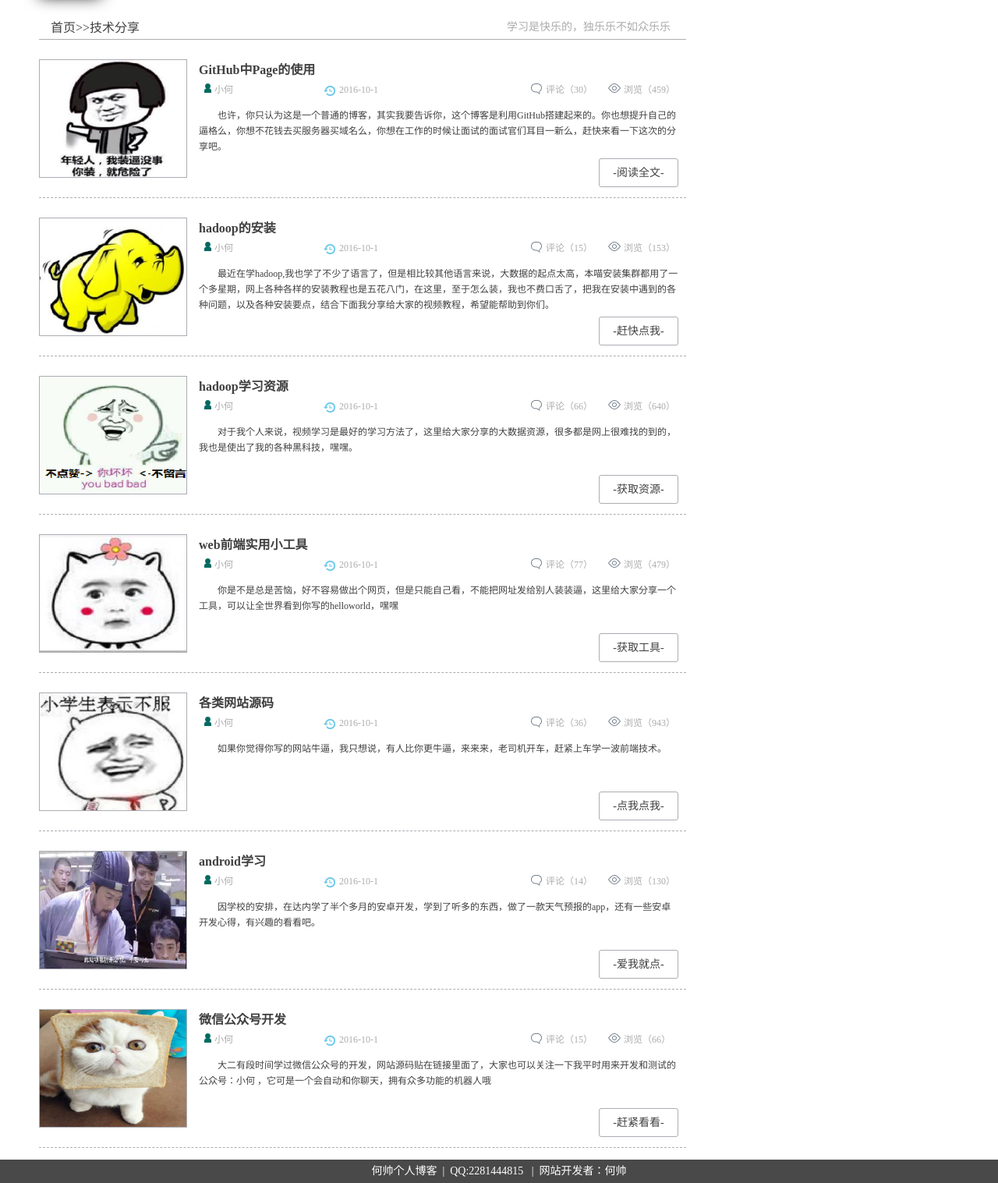
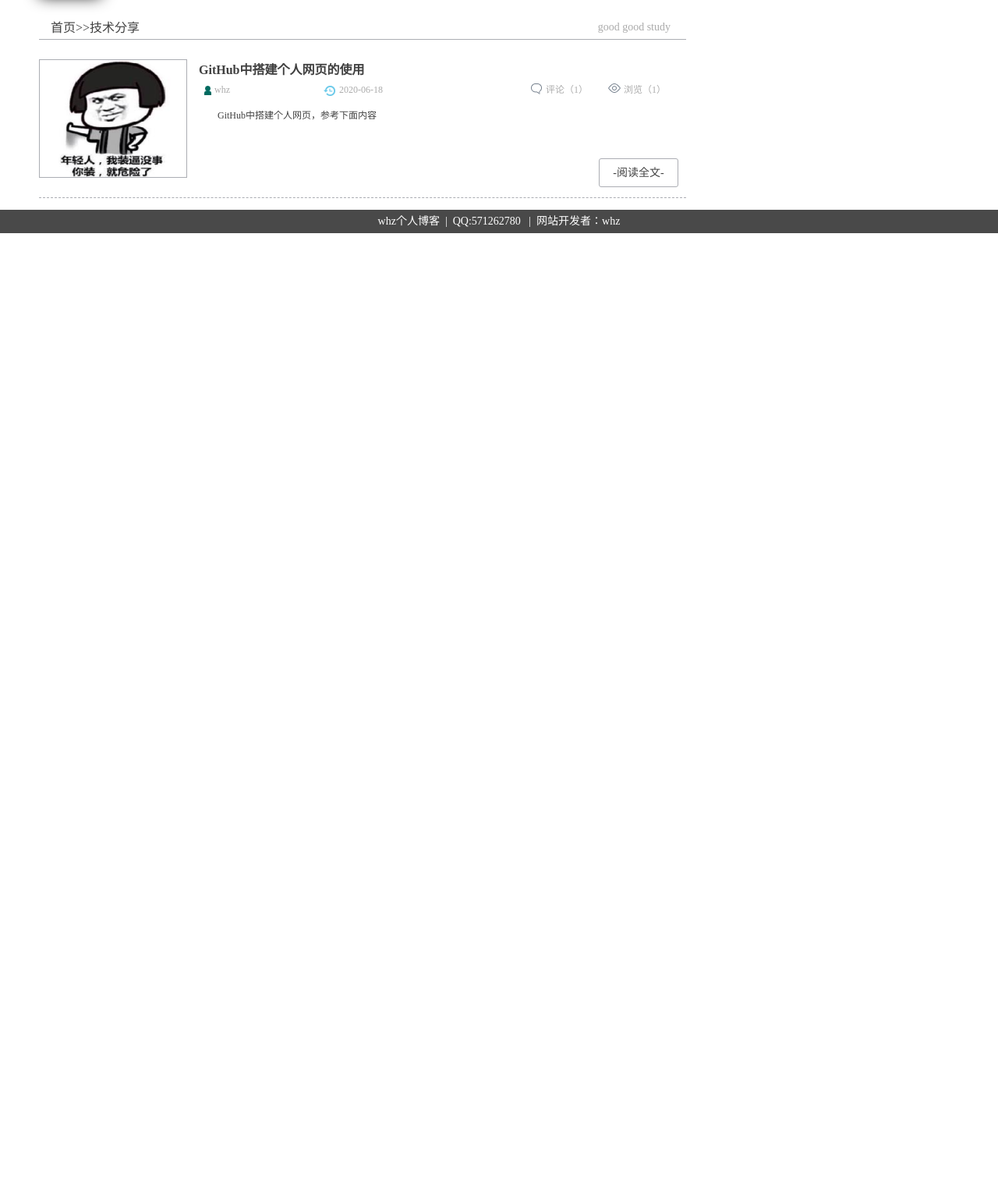
Before and after one commit to afterall204168/wanghaozhib, a plain HTML site: page article_list_jy.html in a window 1280 px wide. Shown: the part 70-1587 px from the top of the page at 78% size. After the commit the page ends 800 px from the top, so only its background shows below. Drawn offline with Linux system fonts and the light colour scheme.

Commit message:
Update article_list_jy.html

```diff
--- a/article_list_jy.html
+++ b/article_list_jy.html
@@ -31,75 +31,15 @@
 	<div class="article_left">
 		<div class="article_tuiJ">
 			<h3><a href="#">首页</a>&gt;&gt;<a href="#">技术分享</a></h3>
-			<p>学习是快乐的，独乐乐不如众乐乐</p>
+			<p>good good study</p>
 		</div>
 		<div class="article_tit">
 			<div class="article_tit_pic"><a href="#"><img src="images/zhuangbi.png"/></a></div>
 			<div class="article_tit_txt">
-				<h4><a href="#">GitHub中Page的使用</a></h4>
-				<p><a href="javascript:voide(0)" class="writer">小何</a><a href="#" class="Clas"></a><a href="javascript:voide(0)" class="time">2016-10-1</a><a href="javascript:voide(0)" class="opine">评论（30）</a><a href="javascript:voide(0)" class="look">浏览（459）</a></p>
-				<p class="article_con">也许，你只认为这是一个普通的博客，其实我要告诉你，这个博客是利用GitHub搭建起来的。你也想提升自己的逼格么，你想不花钱去买服务器买域名么，你想在工作的时候让面试的面试官们耳目一新么，赶快来看一下这次的分享吧。</p>
-				<a href="pagestudy.html" class="readAll">-阅读全文-</a>
-			</div>
-			<div style="clear:both;"></div>
-		</div>
-		<div class="article_tit">
-			<div class="article_tit_pic"><a href="#"><img src="images/hadooplogo.png"/></a></div>
-			<div class="article_tit_txt">
-				<h4><a href="#">hadoop的安装</a></h4>
-				<p><a href="javascript:voide(0)" class="writer">小何</a><a href="#" class="Clas"></a><a href="javascript:voide(0)" class="time">2016-10-1</a><a href="javascript:voide(0)" class="opine">评论（15）</a><a href="javascript:voide(0)" class="look">浏览（153）</a></p>
-				<p class="article_con">最近在学hadoop,我也学了不少了语言了，但是相比较其他语言来说，大数据的起点太高，本喵安装集群都用了一个多星期，网上各种各样的安装教程也是五花八门，在这里，至于怎么装，我也不费口舌了，把我在安装中遇到的各种问题，以及各种安装要点，结合下面我分享给大家的视频教程，希望能帮助到你们。</p>
-				<a href="https://github.com/woshidandan/hadoop" class="readAll">-赶快点我- </a>
-			</div>
-			<div style="clear:both;"></div>
-		</div>
-		<div class="article_tit">
-			<div class="article_tit_pic"><a href="#"><img src="images/dianzan.png"/></a></div>
-			<div class="article_tit_txt">
-				<h4><a href="#">hadoop学习资源</a></h4>
-				<p><a href="javascript:voide(0)" class="writer">小何</a><a href="#" class="Clas"></a><a href="javascript:voide(0)" class="time">2016-10-1</a><a href="javascript:voide(0)" class="opine">评论（66）</a><a href="javascript:voide(0)" class="look">浏览（640）</a></p>
-				<p class="article_con">对于我个人来说，视频学习是最好的学习方法了，这里给大家分享的大数据资源，很多都是网上很难找的到的，我也是使出了我的各种黑科技，嘿嘿。</p>
-				<a href="https://github.com/woshidandan/hadoop" class="readAll">-获取资源-</a>
-			</div>
-			<div style="clear:both;"></div>
-		</div>
-		<div class="article_tit">
-			<div class="article_tit_pic"><a href="#"><img src="images/webgongju.png"/></a></div>
-			<div class="article_tit_txt">
-				<h4><a href="#">web前端实用小工具</a></h4>
-				<p><a href="javascript:voide(0)" class="writer">小何</a><a href="#" class="Clas"></a><a href="javascript:voide(0)" class="time">2016-10-1</a><a href="javascript:voide(0)" class="opine">评论（77）</a><a href="javascript:voide(0)" class="look">浏览（479）</a></p>
-				<p class="article_con">你是不是总是苦恼，好不容易做出个网页，但是只能自己看，不能把网址发给别人装装逼，这里给大家分享一个工具，可以让全世界看到你写的helloworld，嘿嘿</p>
-				<a href="https://github.com/woshidandan/web/tree/master/%E5%86%85%E7%BD%91%E6%98%A0%E5%B0%84%E5%B7%A5%E5%85%B7" class="readAll">-获取工具-</a>
-			</div>
-			<div style="clear:both;"></div>
-		</div>
-		<div class="article_tit">
-			<div class="article_tit_pic"><a href="#"><img src="images/webyuanma.png"/></a></div>
-			<div class="article_tit_txt">
-				<h4><a href="#">各类网站源码</a></h4>
-				<p><a href="javascript:voide(0)" class="writer">小何</a><a href="#" class="Clas"></a><a href="javascript:voide(0)" class="time">2016-10-1</a><a href="javascript:voide(0)" class="opine">评论（36）</a><a href="javascript:voide(0)" class="look">浏览（943）</a></p>
-				<p class="article_con">如果你觉得你写的网站牛逼，我只想说，有人比你更牛逼，来来来，老司机开车，赶紧上车学一波前端技术。</p>
-				<a href="https://github.com/woshidandan/web/tree/master/%E7%BD%91%E7%AB%99%E6%BA%90%E7%A0%81" class="readAll">-点我点我-</a>
-			</div>
-			<div style="clear:both;"></div>
-		</div>
-		<div class="article_tit">
-			<div class="article_tit_pic"><a href="#"><img src="images/android.png"/></a></div>
-			<div class="article_tit_txt">
-				<h4><a href="#">android学习</a></h4>
-				<p><a href="javascript:voide(0)" class="writer">小何</a><a href="#" class="Clas"></a><a href="javascript:voide(0)" class="time">2016-10-1</a><a href="javascript:voide(0)" class="opine">评论（14）</a><a href="javascript:voide(0)" class="look">浏览（130）</a></p>
-				<p class="article_con">因学校的安排，在达内学了半个多月的安卓开发，学到了听多的东西，做了一款天气预报的app，还有一些安卓开发心得，有兴趣的看看吧。</p>
-				<a href="https://github.com/woshidandan/android" class="readAll">-爱我就点-</a>
-			</div>
-			<div style="clear:both;"></div>
-		</div>
-		<div class="article_tit">
-			<div class="article_tit_pic"><a href="#"><img src="images/weixin.jpg"/></a></div>
-			<div class="article_tit_txt">
-				<h4><a href="#">微信公众号开发</a></h4>
-				<p><a href="javascript:voide(0)" class="writer">小何</a><a href="#" class="Clas"></a><a href="javascript:voide(0)" class="time">2016-10-1</a><a href="javascript:voide(0)" class="opine">评论（15）</a><a href="javascript:voide(0)" class="look">浏览（66）</a></p>
-				<p class="article_con">大二有段时间学过微信公众号的开发，网站源码贴在链接里面了，大家也可以关注一下我平时用来开发和测试的公众号：小何 ，它可是一个会自动和你聊天，拥有众多功能的机器人哦</p>
-				<a href="https://github.com/woshidandan/simple-project/tree/master/Weixin" class="readAll">-赶紧看看-</a>
+				<h4><a href="#">GitHub中搭建个人网页的使用</a></h4>
+				<p><a href="javascript:voide(0)" class="writer">whz</a><a href="#" class="Clas"></a><a href="javascript:voide(0)" class="time">2020-06-18</a><a href="javascript:voide(0)" class="opine">评论（1）</a><a href="javascript:voide(0)" class="look">浏览（1）</a></p>
+				<p class="article_con">GitHub中搭建个人网页，参考下面内容</p>
+				<a href="https://www.zhihu.com/question/59088760" class="readAll">-阅读全文-</a>
 			</div>
 			<div style="clear:both;"></div>
 		</div>
@@ -125,7 +65,7 @@
 </div>
 <div class="return_top"><a href="javascript:void(0)"></a></div>
 <div class="footer">
-	<a href="#">何帅个人博客</a>&nbsp;&nbsp;|&nbsp;&nbsp;QQ:2281444815 &nbsp;&nbsp;|&nbsp;&nbsp;网站开发者：何帅
+	<a href="#">whz个人博客</a>&nbsp;&nbsp;|&nbsp;&nbsp;QQ:571262780 &nbsp;&nbsp;|&nbsp;&nbsp;网站开发者：whz
 </div>
 <!--con end-->
 <script>window._bd_share_config={"common":{"bdSnsKey":{},"bdText":"","bdMini":"2","bdMiniList":false,"bdPic":"","bdStyle":"0","bdSize":"16"},"slide":{"type":"slide","bdImg":"3","bdPos":"left","bdTop":"250"},"selectShare":{"bdContainerClass":null,"bdSelectMiniList":["qzone","tsina","tqq","renren","weixin"]}};with(document)0[(getElementsByTagName('head')[0]||body).appendChild(createElement('script')).src='http://bdimg.share.baidu.com/static/api/js/share.js?v=89860593.js?cdnversion='+~(-new Date()/36e5)];</script>
```
